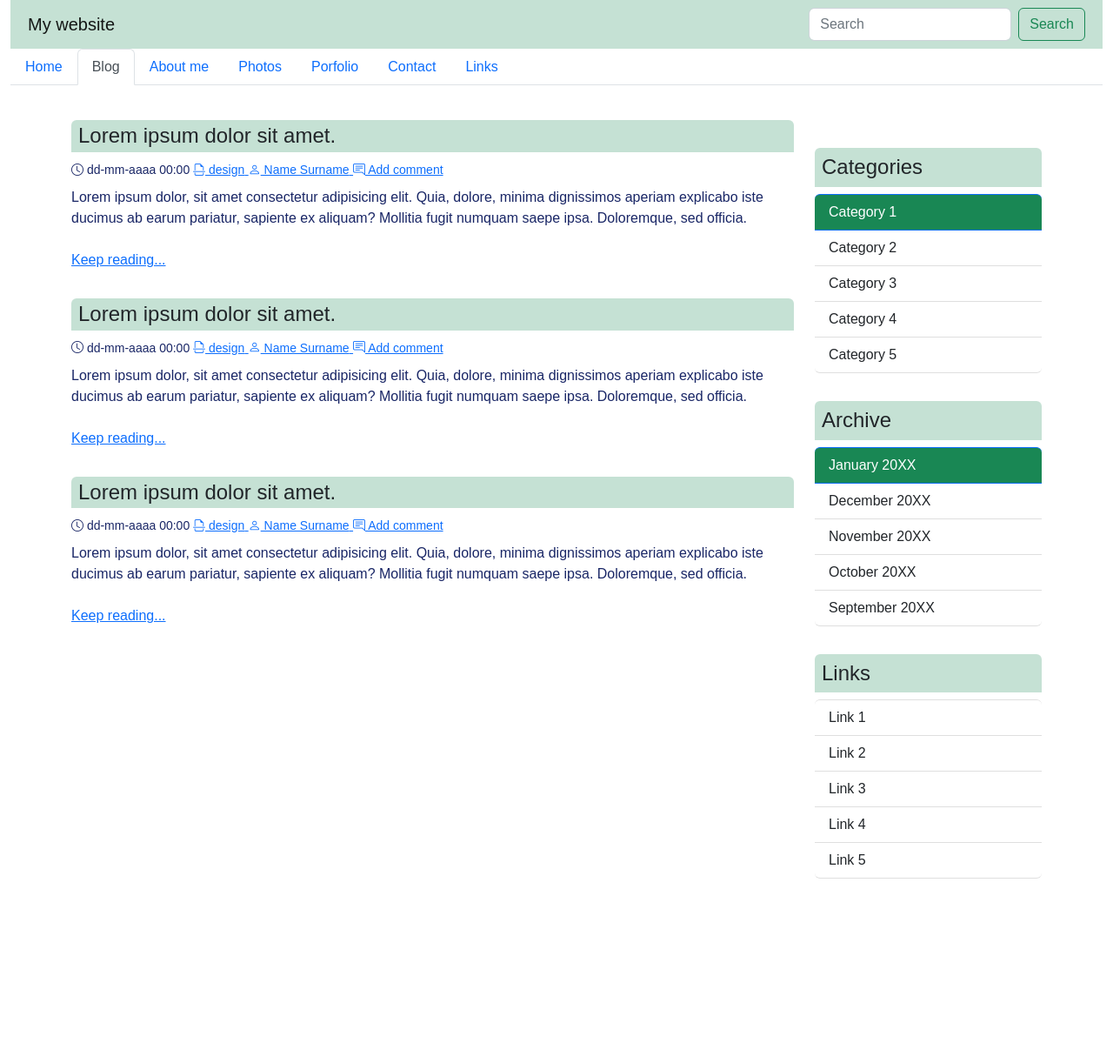
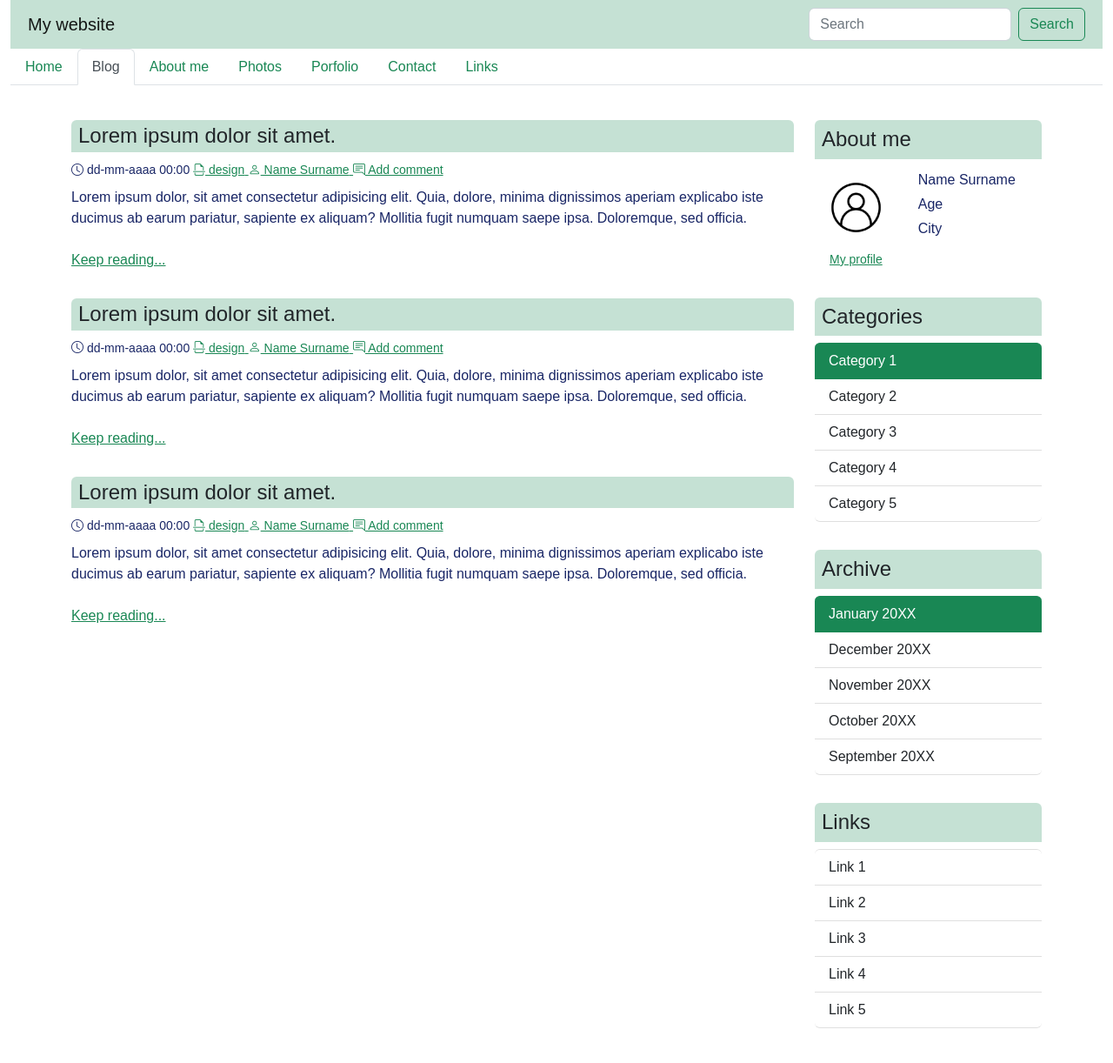
Before and after one commit to HernandezHugo/GS-DAW, a PHP site: page / in a window 1280 px wide. Shown: the whole page at 87% size. Before the commit the page ends 1010 px from the top, so only its background shows below. Run offline with PHP 8.4, Linux system fonts and the light colour scheme; some libraries are stand-ins or nearby versions.

Commit message:
DIW - completado

```diff
--- a/DIW/UD02/activitat 04/index.html
+++ b/DIW/UD02/activitat 04/index.html
@@ -143,7 +143,24 @@
           </div>
         </div>
         <div class="col-3">
-          <div class="row py-3"></div>
+          <div class="row py-3">
+            <div class="col">
+              <h4 class="bg-success p-2 text-dark bg-opacity-25 rounded-top">
+                About me
+              </h4>
+              <div class="row">
+                <div class="col-5 text-center">
+                  <img src="./img/icon-user.png" class="icon" alt="">
+                  <a href="#"><small>My profile</small></a>
+                </div>
+                <div class="col-7">
+                  <p class="my-1">Name Surname</p>
+                  <p class="my-1">Age</p>
+                  <p class="my-1">City</p>
+                </div>
+              </div>
+            </div>
+          </div>
           <div class="row py-3">
             <div class="col">
               <h4 class="bg-success p-2 text-dark bg-opacity-25 rounded-top">
--- a/DIW/UD02/activitat 04/style.css
+++ b/DIW/UD02/activitat 04/style.css
@@ -7,9 +7,22 @@ body {
   font-family: Arial, Helvetica, sans-serif;
   color: #192666;
 }
+a{
+    color: var(--green);
+}
 .navbar{
     background-color: var(--green);
 }
 .list-group-item.active{
     background-color: var(--green);
+    border-color: var(--green);
 }
+
+.nav-tabs .nav-link{
+    color: var(--green);
+}
+
+.icon{
+    width: 100%;
+    padding: 1em;
+}
```
Also changed, not shown: DIW/UD02/activitat 04/img/icon-user.png (added).
